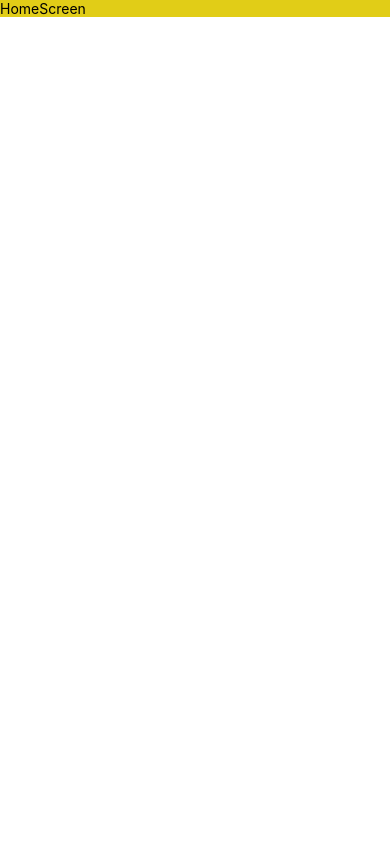
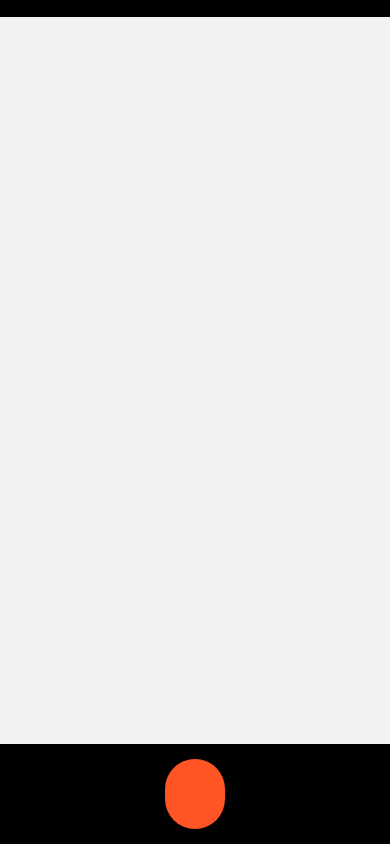
Before and after one commit to almeneses/veemo, a React Native app: screen / in a window 390 px wide. Built offline with nearby package versions, Linux system fonts and the light colour scheme.

Commit message:
feat: add react-native-dotenv and initial navigation config
* add initial Home screen
* add .env sample file

```diff
--- a/App.tsx
+++ b/App.tsx
@@ -8,14 +8,35 @@
 import React from 'react';
 
 import {NavigationContainer} from '@react-navigation/native';
-import HomeScreen from './src/screens/HomeScreen';
+import TabNavigator from './src/navigators/TabNavigator';
+import {
+  NativeStackNavigationOptions,
+  createNativeStackNavigator,
+} from '@react-navigation/native-stack';
+
+interface ScreenOptions {
+  tab: NativeStackNavigationOptions;
+}
+
+const Stack = createNativeStackNavigator();
 
 function App(): JSX.Element {
   return (
     <NavigationContainer>
-      <HomeScreen />
+      <Stack.Navigator screenOptions={stackNavigatorOptions}>
+        <Stack.Screen
+          name="Tab"
+          component={TabNavigator}
+          options={screenOptions.tab}
+        />
+      </Stack.Navigator>
     </NavigationContainer>
   );
 }
 
+const stackNavigatorOptions = {headerShown: false};
+const screenOptions: ScreenOptions = {
+  tab: {animation: 'default'},
+};
+
 export default App;
--- a/package.json
+++ b/package.json
@@ -10,7 +10,9 @@
     "test": "jest"
   },
   "dependencies": {
+    "@react-navigation/bottom-tabs": "^6.5.8",
     "@react-navigation/native": "^6.1.7",
+    "@react-navigation/native-stack": "^6.9.13",
     "react": "18.2.0",
     "react-native": "0.72.4",
     "react-native-safe-area-context": "^4.7.1",
@@ -32,6 +34,7 @@
     "jest": "^29.2.1",
     "metro-react-native-babel-preset": "0.76.8",
     "prettier": "^2.4.1",
+    "react-native-dotenv": "^3.4.9",
     "react-test-renderer": "18.2.0",
     "typescript": "4.8.4"
   },
--- /dev/null
+++ b/src/navigators/TabNavigator.jsx
@@ -0,0 +1,54 @@
+import {createBottomTabNavigator} from '@react-navigation/bottom-tabs';
+import React from 'react';
+import {StyleSheet, Text, View} from 'react-native';
+import HomeScreen from '../screens/HomeScreen';
+import {COLORS, FONTSIZE, SPACING} from '../theme/defaultTheme';
+import CustomIcon from '../components/CustomIcon';
+
+const Tab = createBottomTabNavigator();
+
+const TabNavigator = () => {
+  return (
+    <Tab.Navigator
+      screenOptions={{
+        tabBarHideOnKeyboard: true,
+        headerShown: false,
+        tabBarStyle: {
+          backgroundColor: COLORS.Black,
+          borderTopWidth: 0,
+          height: SPACING.s_10 * 10,
+        },
+      }}>
+      <Tab.Screen
+        name="Home"
+        component={HomeScreen}
+        options={{
+          tabBarShowLabel: false,
+          tabBarIcon: ({focused, color, size}) => (
+            <View
+              style={[
+                styles.activeTabBackground,
+                {backgroundColor: focused ? COLORS.Orange : COLORS.White},
+              ]}>
+              <CustomIcon
+                name="video"
+                color={COLORS.White}
+                size={FONTSIZE.s_30}
+              />
+            </View>
+          ),
+        }}
+      />
+    </Tab.Navigator>
+  );
+};
+
+const styles = StyleSheet.create({
+  activeTabBackground: {
+    backgroundColor: COLORS.Black,
+    padding: SPACING.s_18,
+    borderRadius: SPACING.s_18 * 10,
+  },
+});
+
+export default TabNavigator;
--- a/src/screens/HomeScreen.tsx
+++ b/src/screens/HomeScreen.tsx
@@ -2,7 +2,7 @@ import {StyleSheet, Text, View} from 'react-native';
 import React from 'react';
 import {COLORS} from '../theme/defaultTheme';
 
-const HomeScreen = () => {
+const HomeScreen = ({navigation}: any) => {
   return (
     <View style={styles.container}>
       <Text>HomeScreen</Text>
@@ -12,7 +12,7 @@ const HomeScreen = () => {
 
 const styles = StyleSheet.create({
   container: {
-    backgroundColor: COLORS.Yellow,
+    backgroundColor: COLORS.Black,
   },
 });
 
```
Also changed, not shown: .babelrc (added), 2 other files (tests, documents, lock files or other folders).
